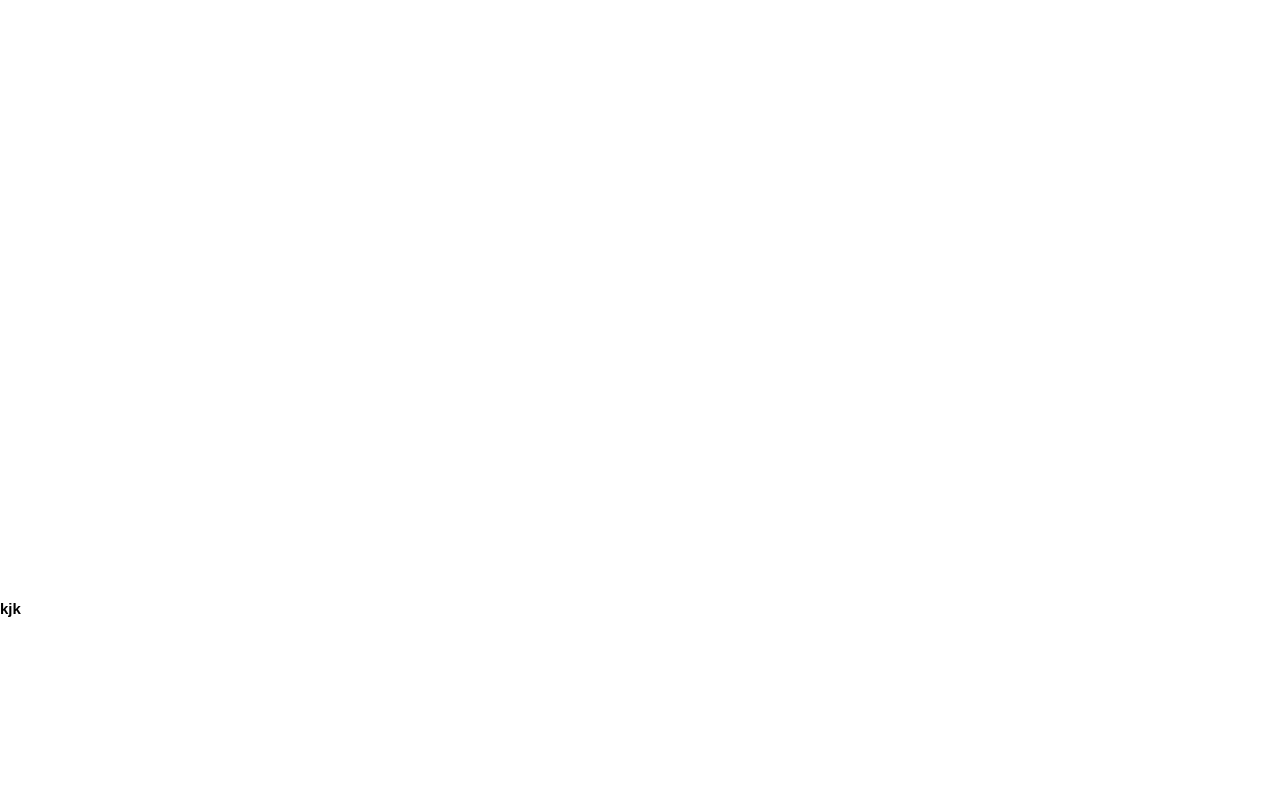
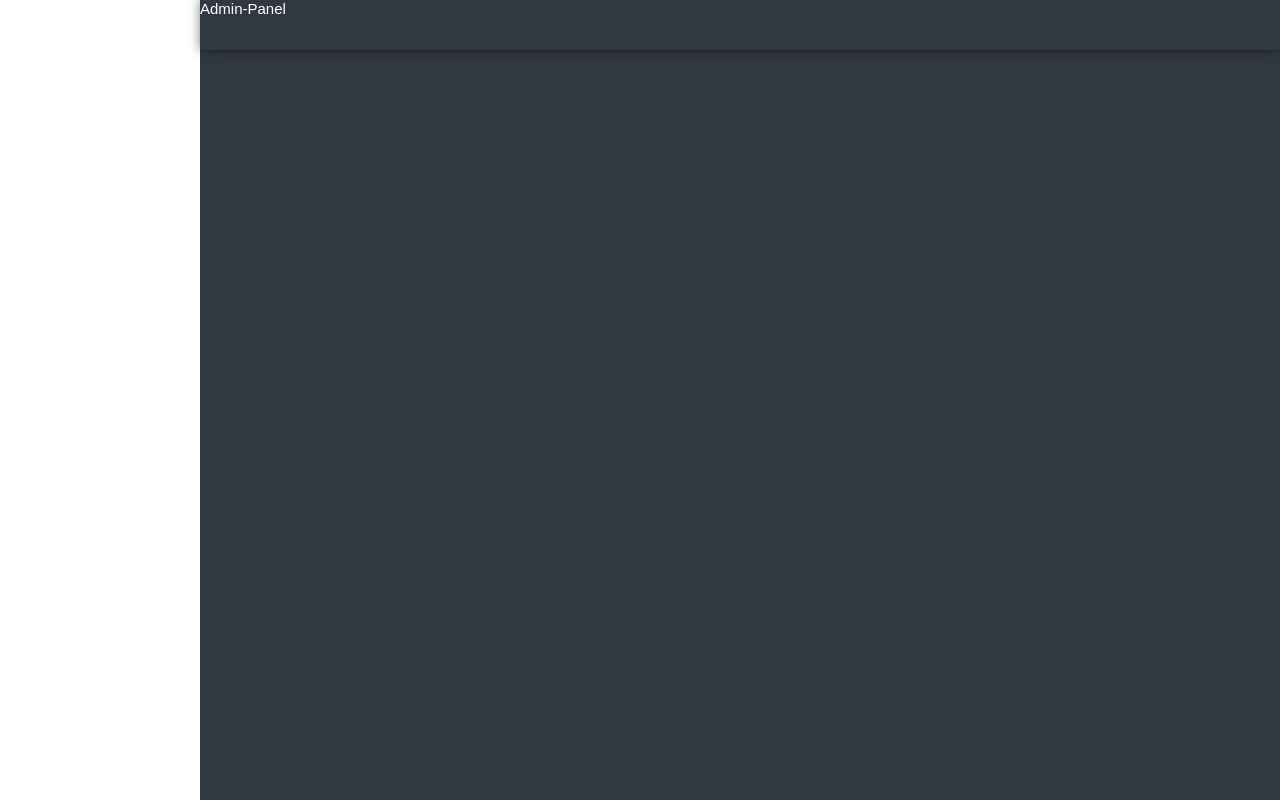
Before and after one commit to broprooo/testsupport, a plain HTML site: page index.html in a window 1280 px wide. Drawn offline with nearby package versions, Linux system fonts and the light colour scheme.

Commit message:
Frontend beginning

```diff
--- a/index.html
+++ b/index.html
@@ -8,12 +8,16 @@
   </head>
   <body>
     <div class="wrapper">
-      <div class="block"></div>
-      <div class="block"></div>
-      <div class="block"></div>
+
+      <div class="block_left">
+      </div>
+
+      <div class="block_center">
+        <div class="bar">
+          <p class="line_name">Admin-Panel</p>
+        </div>
+      </div>
+
     </div>
-    <h1>kjk</h1>
-
-
   </body>
 </html>
--- a/style.css
+++ b/style.css
@@ -4,13 +4,46 @@
   font-family: Arial;
   font-size: 15px;
 }
+
+html, body, .wrapper{
+  height: 100%;
+}
+
 .wrapper{
   width: 100%;
   display: flex;
-  height: 600px;
+  /* height: 600px; */
 
 }
 
-.block{
+.block_left, .block_right, .block_center {
+  flex: 1;
+}
 
+.block_left{
+background: #fff;
+max-width: 200px;
 }
+
+
+.block_center{
+background: #313842;
+}
+
+
+.bar{
+  background: #313842;
+  height: 50px;
+  box-shadow: 0 0 10px rgba(0,0,0,0.5);
+}
+
+.logo{
+  height: 50px;
+  background-color: #FFF;
+  box-shadow: 0 0 10px rgba(0,0,0,0.5);
+}
+
+.line_name{
+  color: #fff;
+  font-display: block;
+}
```
Also changed, not shown: logo.png (added).
